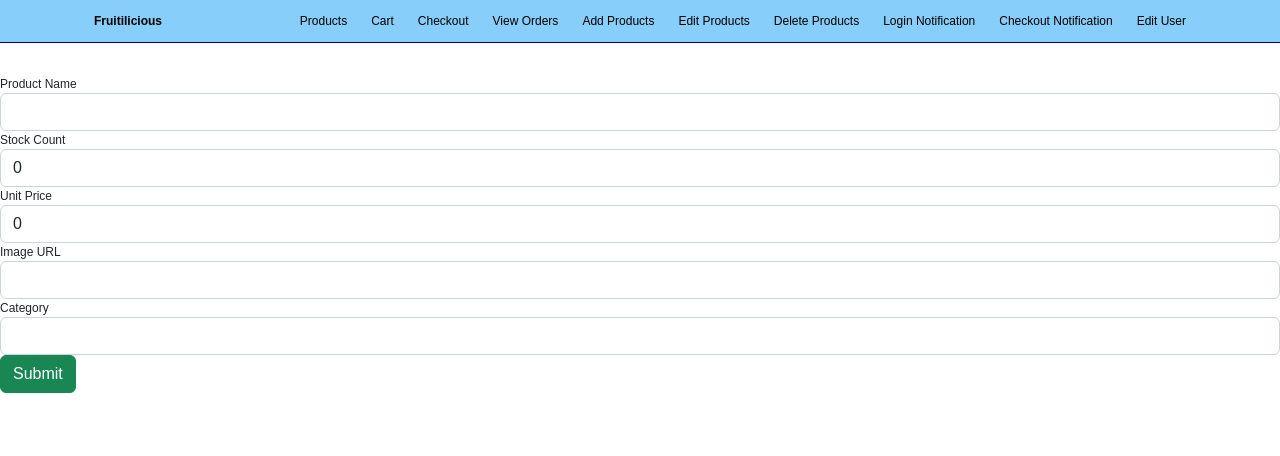
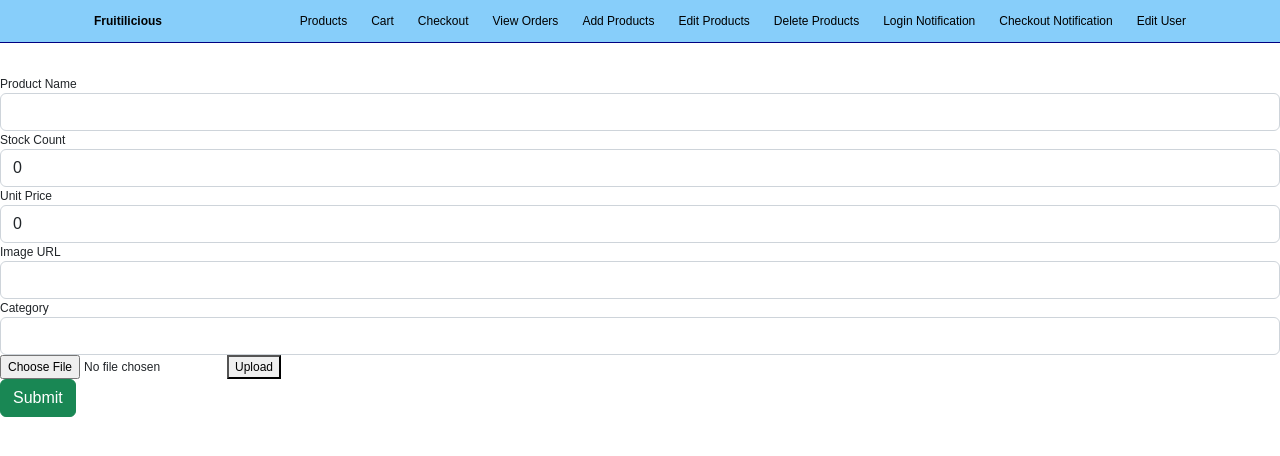
Before and after one commit to hcl-capstone/capstone-project-group-3, an Angular app in the folder ecommerce-frontend/: page /product-details-add in a window 1280 px wide. Shown: the top 456 px of the page. Built offline with nearby package versions, Linux system fonts and the light colour scheme.

Commit message:
cloudinary

```diff
--- a/ecommerce-frontend/src/app/components/product-details/product-details-add/product-details-add.component.html
+++ b/ecommerce-frontend/src/app/components/product-details/product-details-add/product-details-add.component.html
@@ -60,6 +60,13 @@
               name="category"
             />
           </div>
+
+          <div class = "file-upload">
+            <input type = "file" (change)="onFileSelected($event)">
+            <button type = "submit-button" (click)="onUpload()">Upload</button>
+          </div>
+
+
         <button (click) = saveProduct() class="btn btn-success">Submit</button>
       </div>
 
--- a/ecommerce-frontend/src/app/components/product-details/product-details-add/product-details-add.component.ts
+++ b/ecommerce-frontend/src/app/components/product-details/product-details-add/product-details-add.component.ts
@@ -1,3 +1,4 @@
+import { HttpClient } from '@angular/common/http';
 import { Component, OnInit } from '@angular/core';
 import { Product } from 'src/app/common/product';
 import { ProductCategory } from 'src/app/common/product-category';
@@ -9,6 +10,8 @@ import { ProductService } from 'src/app/services/product.service';
   styleUrls: ['./product-details-add.component.css']
 })
 export class ProductDetailsAddComponent implements OnInit {
+
+  uploadedUrl: string = "";
 
   product: Product = {
     productId: 0,
@@ -22,7 +25,7 @@ export class ProductDetailsAddComponent implements OnInit {
   };
   submitted = false;
 
-  constructor(private productService: ProductService) { }
+  constructor(private productService: ProductService, private http: HttpClient) { }
 
   ngOnInit(): void {
   }
@@ -61,4 +64,22 @@ newProduct(): void {
     };
   }
 
+  selectedFile = '';
+  onFileSelected(event: any){
+    this.selectedFile = event.target.files[0];
+    //console.log(event);
   }
+
+  onUpload(){
+    const fd = new FormData();
+    fd.append('file', this.selectedFile);
+    fd.append('upload_preset', "nz2scxg7")
+    this.http.post('https://api.cloudinary.com/v1_1/du6vcjz7b/auto/upload', fd).subscribe(
+      (data: any) => {
+        console.log(data, data.url);
+        this.uploadedUrl= data.url;
+      }
+    );
+  }
+
+}
--- a/ecommerce-frontend/src/app/components/product-search/product/product.component.css
+++ b/ecommerce-frontend/src/app/components/product-search/product/product.component.css
@@ -0,0 +1,10 @@
+img{
+    max-width:450px;
+    max-height:450px;
+}
+
+.card {
+    margin: 0 auto; /* Added */
+    float: none; /* Added */
+    margin-bottom: 20px; /* Added */
+}
--- a/ecommerce-frontend/src/app/components/product-search/product/product.component.html
+++ b/ecommerce-frontend/src/app/components/product-search/product/product.component.html
@@ -1,6 +1,8 @@
-<div class="card">
+<div class="card" style="width: 18rem;">
     <img src="{{productUrl}}" alt="Picture of a product" style="width:100%">
-    <h1>{{productName}}</h1>
-    <p class="price">${{productPrice}}</p>
-    <p>Product Description Here</p>
+    <div class="card-body">
+        <h5 class="card-title">{{productName}}</h5>
+        <p class="price">${{productPrice}}</p>
+        <p>Product Description Here</p>
+    </div>
  </div>
```
Lines whose indentation alone changed are shown as unchanged.
